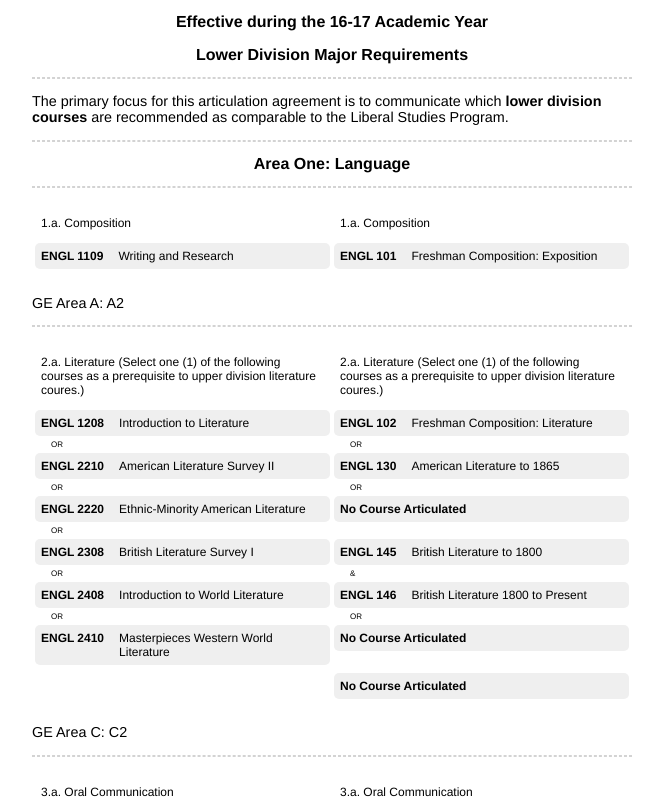
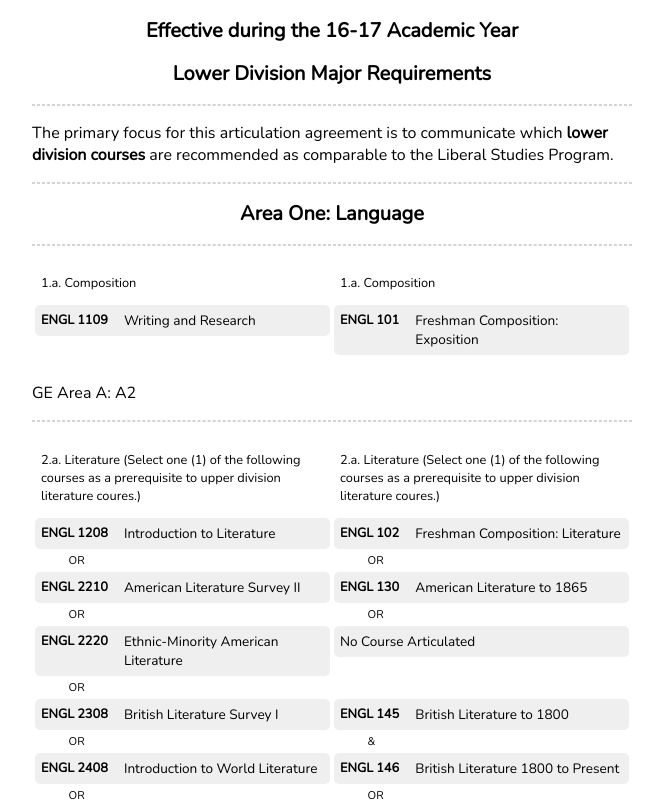
Before and after one commit to karinassuni/assist-fun, a Vue app: page / in a window 1280 px wide. Shown: the top 802 px of the page, without its empty margins (308-971 px from the left). Built offline with nearby package versions, Linux system fonts and the light colour scheme.

Commit message:
Use custom font; Increase font size; Fix margins

```diff
--- a/index.html
+++ b/index.html
@@ -1,8 +1,11 @@
 <!DOCTYPE html>
-<html>
+<html lang=en>
   <head>
     <meta charset="utf-8">
     <meta name="viewport" content="width=device-width,initial-scale=1">
+
+    <link href="https://fonts.googleapis.com/css?family=Nunito" rel="stylesheet">
+
     <title>ASSIST.fun</title>
   </head>
   <body>
--- a/src/App.vue
+++ b/src/App.vue
@@ -18,7 +18,7 @@ export default {
 
 <style>
 #app {
-  font-family: Helvetica, Arial, sans-serif;
+  font-family: 'Nunito', Helvetica, Arial, sans-serif;
   -webkit-font-smoothing: antialiased;
   -moz-osx-font-smoothing: grayscale;
 }
--- a/src/components/articulation/Articulation.css
+++ b/src/components/articulation/Articulation.css
@@ -7,7 +7,7 @@
 
 .articulation > h2 {
   text-align: center;
-  font-size: 1em;
+  font-size: 1.25em;
 }
 
 
@@ -18,7 +18,7 @@
 
 .articulation > p {
   white-space: pre-wrap;
-  font-size: 0.9em;
+  font-size: 1em;
 }
 
 
--- a/src/components/articulation/tokens/CourseToken.vue
+++ b/src/components/articulation/tokens/CourseToken.vue
@@ -31,13 +31,13 @@ export default {
   padding: 6px;
   background-color: #efefef;
   border-radius: 5px;
-  font-size: 0.75em;
 }
 
 .code {
   display: flex;
   flex-direction: row;
-  font-weight: bold;
+  font-size: 0.8em;
+  font-weight: 900;
   margin-right: 1.25em;
 }
 
@@ -46,6 +46,7 @@ export default {
 }
 
 .title {
+  font-size: 0.85em;
 }
 
 
@@ -68,6 +69,7 @@ export default {
   }
 
   .code {
+    margin-right: 0;
     flex-direction: row;
   }
 
--- a/src/components/articulation/tokens/NonArticulationToken.vue
+++ b/src/components/articulation/tokens/NonArticulationToken.vue
@@ -16,8 +16,7 @@ export default {
   padding: 6px;
   background-color: #efefef;
   border-radius: 5px;
-  font-size: 0.75em;
-  font-weight: bold;
+  font-size: 0.85em;
 }
 
 .non-articulation-large {
--- a/src/components/articulation/tokens/OperatorToken.vue
+++ b/src/components/articulation/tokens/OperatorToken.vue
@@ -29,14 +29,19 @@ export default {
 
 <style>
 .operator {
-  margin-left: 2.0em;
-  margin-top: 0.0em;
-  margin-bottom: 0.0em;
-  font-size: 0.5em;
+  margin-left: 3.0em;
+  font-size: 0.7em;
 }
 
 .to-operator {
   text-align: center;
+}
+
+
+@media (max-width: 500px) {
+  .operator {
+    margin-left: 1.25em;
+  }
 }
 
 
--- a/src/components/articulation/tokens/Token.vue
+++ b/src/components/articulation/tokens/Token.vue
@@ -50,7 +50,7 @@ export default {
   margin-top: 0.25em;
   margin-bottom: 0.25em;
   padding: 6px;
-  font-size: 0.75em;
+  font-size: 0.8em;
 }
 
 
```
